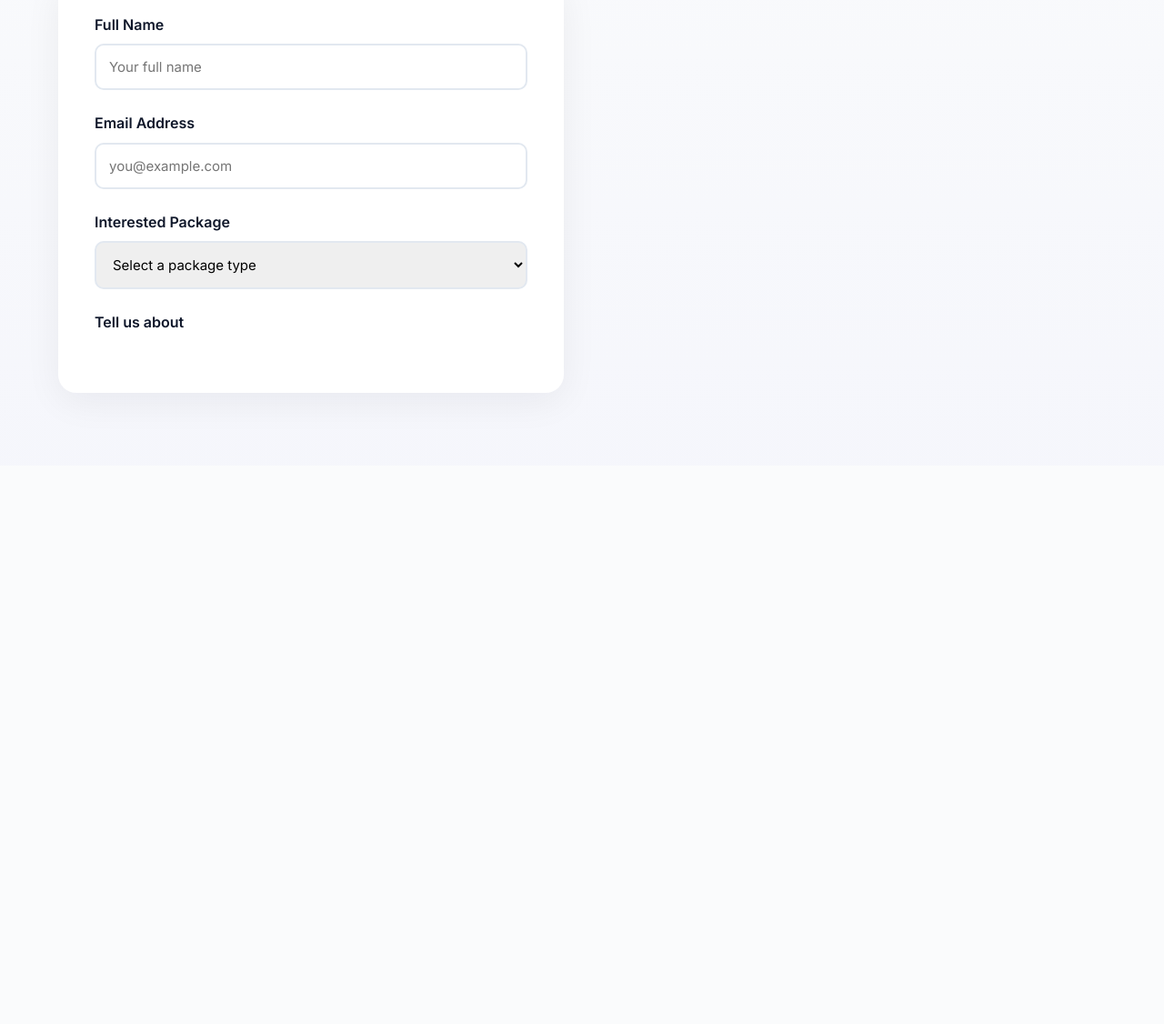
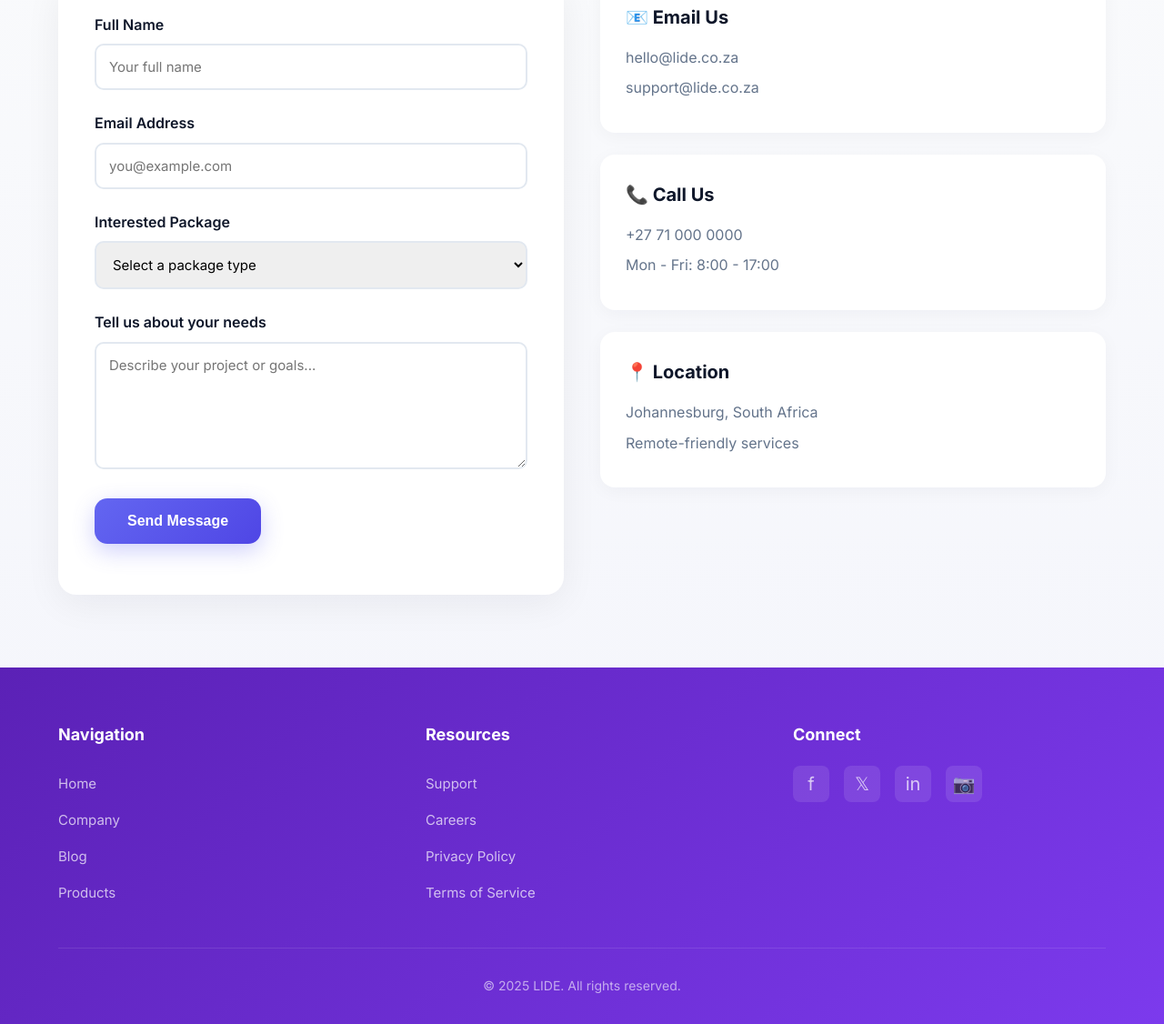
Before and after one commit to Fortune228/lide-website, a plain HTML site: page index.html in a window 1280 px wide. Shown: the part 3829-4955 px from the top of the page at 91% size. Before the commit the page ends 4341 px from the top, so only its background shows below. Drawn offline with Linux system fonts and the light colour scheme.

Commit message:
Update index.html

```diff
--- a/index.html
+++ b/index.html
@@ -341,7 +341,7 @@
 
     /* FOOTER */
     footer{
-      background:var(--dark);
+      background:linear-gradient(135deg, #5b21b6 0%, #7c3aed 100%);
       color:#fff;
       padding:60px 0 30px;
     }
@@ -361,7 +361,7 @@
       .pricing-grid{grid-template-columns:repeat(auto-fit,minmax(300px,1fr))}
       .vision-mission-grid{grid-template-columns:1fr}
       .contact-grid{grid-template-columns:1fr}
-      .footer-grid{grid-template-columns:1fr 1fr}
+      .footer-grid{grid-template-columns:1fr}
     }
     @media (max-width:768px){
       nav ul{display:none}
@@ -660,4 +660,68 @@
                 </select>
               </div>
               <div class="form-group">
-                <label for="message">Tell us about
+                <label for="message">Tell us about your needs</label>
+                <textarea id="message" required placeholder="Describe your project or goals..."></textarea>
+              </div>
+              <button type="submit" class="btn-primary">Send Message</button>
+              <p id="formStatus" style="margin-top:16px;color:var(--muted);font-size:14px"></p>
+            </form>
+          </div>
+          <div class="contact-info">
+            <div class="info-card">
+              <h4>📧 Email Us</h4>
+              <p>hello@lide.co.za</p>
+              <p>support@lide.co.za</p>
+            </div>
+            <div class="info-card">
+              <h4>📞 Call Us</h4>
+              <p>+27 71 000 0000</p>
+              <p>Mon - Fri: 8:00 - 17:00</p>
+            </div>
+            <div class="info-card">
+              <h4>📍 Location</h4>
+              <p>Johannesburg, South Africa</p>
+              <p>Remote-friendly services</p>
+            </div>
+          </div>
+        </div>
+      </div>
+    </section>
+  </main>
+
+  <footer>
+    <div class="container">
+      <div class="footer-grid">
+        <div class="footer-section">
+          <h4>Navigation</h4>
+          <ul>
+            <li><a href="#home">Home</a></li>
+            <li><a href="#about">Company</a></li>
+            <li><a href="#why-choose">Blog</a></li>
+            <li><a href="#packages">Products</a></li>
+          </ul>
+        </div>
+        <div class="footer-section">
+          <h4>Resources</h4>
+          <ul>
+            <li><a href="#contact">Support</a></li>
+            <li><a href="#">Careers</a></li>
+            <li><a href="#">Privacy Policy</a></li>
+            <li><a href="#">Terms of Service</a></li>
+          </ul>
+        </div>
+        <div class="footer-section">
+          <h4>Connect</h4>
+          <div class="social-links">
+            <a href="#" aria-label="Facebook">f</a>
+            <a href="#" aria-label="Twitter">𝕏</a>
+            <a href="#" aria-label="LinkedIn">in</a>
+            <a href="#" aria-label="Instagram">📷</a>
+          </div>
+        </div>
+      </div>
+      <div class="footer-bottom">
+        <p>© <span id="year"></span> 2025 LIDE. All rights reserved.</p>
+      </div>
+    </div>
+  </footer>
```
